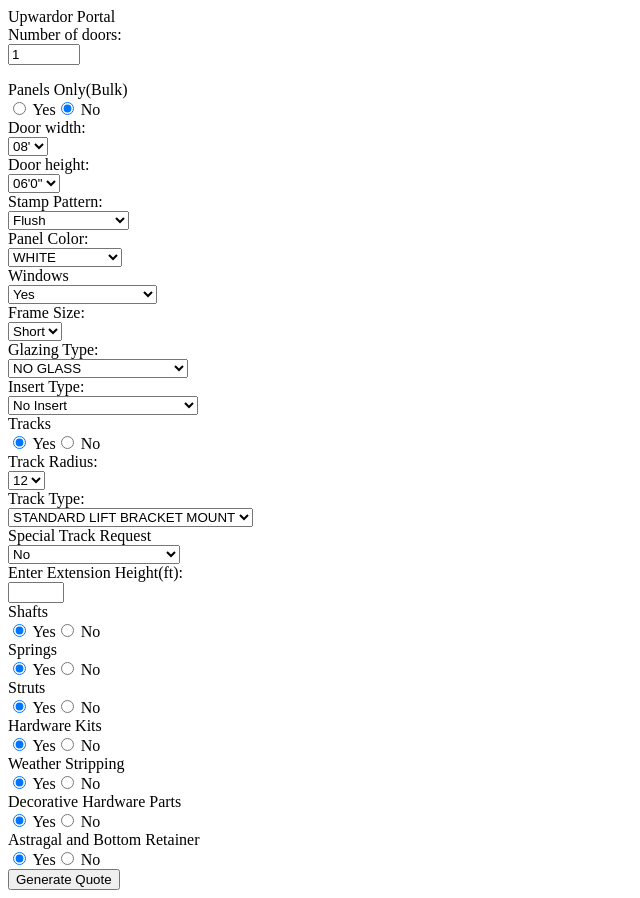
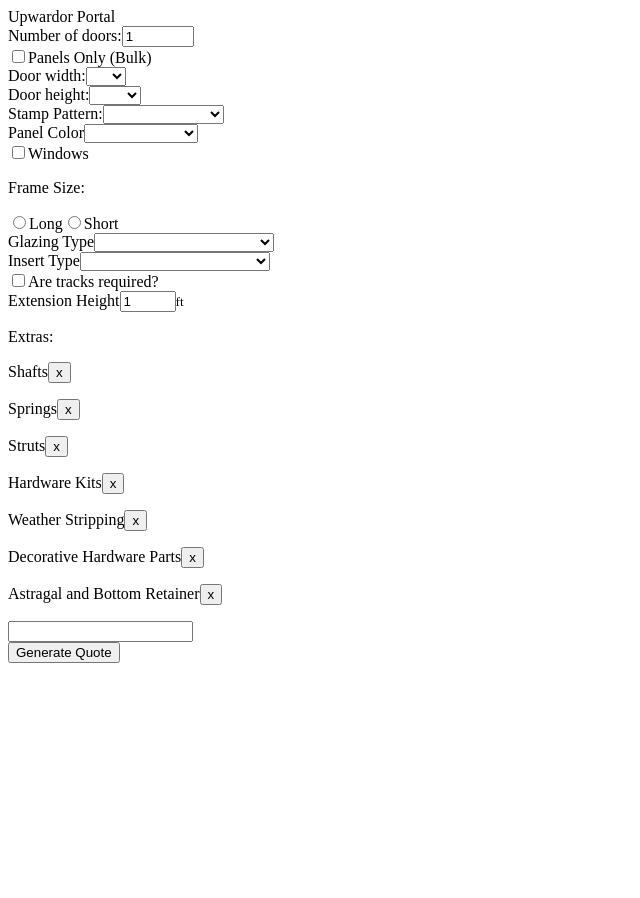
Before and after one commit to Sourav-Patteri/UpwardorPortalVue, a Vue app: page / in a window 1280 px wide. Shown: the whole page, without its empty margins (0-640 px from the left). After the commit the page ends 800 px from the top, so only its background shows below. Built offline with nearby package versions, Linux system fonts and the light colour scheme.

Commit message:
Refactor DoorForm component

```diff
--- a/src/components/DoorForm.vue
+++ b/src/components/DoorForm.vue
@@ -1,267 +1,199 @@
 <template>
-    <form id="quote-form">
-    <div className="question">
-      <label htmlFor="number-of-doors">Number of doors:</label>
-      <div className="answer">
-        <input type="number" id="number-of-doors" name="number-of-doors" min="1" max="1000" defaultValue="1" required />
-        <p id="number-of-doors-validation" className="validation-message"></p>
+  <form>
+    <div class='form-value__container'>
+      <label for='num-of-doors'>Number of doors:</label>
+      <input v-model='doors' type='number' min='1' max='1000' id='num-of-doors' required/>
+    </div>
+
+    <div class='form-value__container'>
+      <input id='bulk-panels' type='checkbox' v-model='isPanelsOnlyOrder'/>
+      <label for='bulk-panels'>Panels Only (Bulk)</label>
+    </div>
+
+    <div class='form-value__container'>
+      <label for='door-width'>Door width:</label>
+      <select v-model='selectedDoorWidth' id='door-width'>
+        <option v-for='width in displayDoorWidths' :key='`w-key-${width}`'>{{ width }}</option>
+      </select>
+    </div>
+
+    <div class='form-value__container'>
+      <label for='door-height'>Door height:</label>
+      <select v-model='selectedDoorHeight' id='door-height'>
+        <option v-for='height in displayDoorHeights' :key='`h-key-${height}`'>{{ height }}</option>
+      </select>
+    </div>
+
+    <div class='form-value__container'>
+      <label for='stamp-pattern'>Stamp Pattern:</label>
+      <select v-model='selectedStampPattern' id='stamp-pattern'>
+        <option v-for='pattern in stampPatterns' :key='pattern.key' :value='pattern.key'>{{ pattern.displayName }}</option>
+      </select>
+    </div>
+
+    <div class='form-value__container'>
+      <label for='panel-color'>Panel Color</label>
+      <select v-model='selectedPanelColor' id='panel-color'>
+        <option v-for='color in panelColors' :key='color'>{{ color }}</option>
+      </select>
+    </div>
+
+    <div class='form-value__container'> <!-- FIXME: Verify this -->
+      <input id='has-windows' type='checkbox' v-model='hasWindows'/>
+      <label for='has-windows'>Windows</label>
+
+      <span v-if='hasWindows'>
+        <input id='is-vertical-configuration' type='checkbox' v-model='isVerticalConfiguration'/>
+        <label for='is-vertical-configuration'>Vertical Configuration</label>
+      </span>
+    </div>
+
+    <div class='form-value__container'>
+      <p>Frame Size:</p>
+      <span v-for='size in frameSizes' :key='`s-${size}`'>
+        <input :id='`frame-size-${size}`' type='radio' :value='size.toLowerCase()' v-model='chosenFrameSize'>
+        <label :for='`frame-size-${size}`'>{{ size }}</label>
+      </span>
+    </div>
+
+    <div class='form-value__container'>
+      <label for='glazing-type'>Glazing Type</label>
+      <select v-model='selectedGlazingType' id='glazing-type'>
+        <option v-for='gtype in glazingTypeOptions' :key='`g-type-${gtype.key}`' :value='gtype.key'>{{ gtype.displayName }}</option>
+      </select>
+    </div>
+
+    <div class='form-value__container'>
+      <label for='insert-type'>Insert Type</label>
+      <select v-model='selectedInsertType' id='insert-type'>
+        <option v-for='itype in insertTypeOptions' :key='`i-type-${itype.key}`' :value='itype.key'>{{ itype.displayName }}</option>
+      </select>
+    </div>
+
+    <div class='form-value__container'>
+      <input id='are-tracks-req' type='checkbox' v-model='areTracksRequired'/>
+      <label for='are-tracks-req'>Are tracks required?</label>
+    </div>
+
+    <div v-if='areTracksRequired'>
+      <div class='form-value__container'>
+        <p>Track Radius</p>
+        <span v-for='radius in trackOptions.trackRadiusOptions' :key='`tr-${radius}`'>
+          <input :id='`track-radius-${radius}`' type='radio' :value='radius' v-model='chosenTrackRadius' />
+          <label :for='`track-radius-${radius}`'>{{ radius }}</label>
+        </span>
+      </div>
+
+      <div class='form-value__container'>
+        <label for='track-type'>Track Type</label>
+        <select v-model='selectedTrackType' id='track-type'>
+          <option v-for='trackType in trackOptions.trackTypeOptions' :key='`t-type-${trackType.key}`' :value='trackType.key'>{{ trackType.displayName }}</option>
+        </select>
+      </div>
+
+      <div class='form-value__container'>
+        <p>Special Track Request</p>
+
+        <input id='str-none' type='radio' :value='null' v-model='chosenSpecialTrackRequest' />
+        <label for='str-none'>Not required</label>
+        <span v-for='specialTrack in trackOptions.specialTrackRequestOptions' :key='`str-${specialTrack.key}`'>
+          <input :id='`str-${specialTrack.key}`' type='radio' :value='specialTrack.key' v-model='chosenSpecialTrackRequest' />
+          <label :for='`str-${specialTrack.key}`'>{{ specialTrack.displayName }}</label>
+        </span>
       </div>
     </div>
 
-    <div className="question" id="bulk-panels">
-      <label htmlFor="bulk-panels">Panels Only(Bulk)</label>
-      <div className="answer">
-        <label><input type="radio" name="bulk-panels" value="yes" /> Yes</label>
-        <label><input type="radio" name="bulk-panels" value="no" defaultChecked /> No</label>
-      </div>
+    <div class='form-value__container'>
+      <span class='ip-with-suffix'>
+        <label for='extension-height'>Extension Height</label>
+        <input id='extension-height' type='number' min='1' max='15' v-model='extensionHeight' />
+        <small class='suffix'>ft</small>
+      </span>
     </div>
 
-    <div className="question">
-      <label htmlFor="door-width">Door width:</label>
-      <div className="answer">
-        <select id="door-width" required>
-          <option value="08'">08'</option>
-          <option value="09'">09'</option>
-          <option value="10'">10'</option>
-          <option value="12'">12'</option>
-          <option value="14'">14'</option>
-          <option value="16'">16'</option>
-          <option value="18'">18'</option>
-        </select>
+    <div class='form-value__container'>
+      <p>Extras:</p>
+      <div>
+        <span v-for='(extra, index) in selectedExtras' :key='`selected-extra-${index}`'>
+          <p class='selected-list'>
+            <span>{{ extra }}</span>
+            <button>x</button> <!-- TODO: Remove from list -->
+          </p>
+        </span>
+        <input type='text' /> <!-- TODO: Implement Typeahead -->
       </div>
+      <ul v-if='isExtrasListOpen'>
+        <li v-for='(extra, index) in hardwareExtras' :key='`extras-${index}`' @click='updateExtrasList(extra)'>{{ extra }}</li>
+      </ul>
     </div>
 
-    <div className="question">
-      <label htmlFor="door-height">Door height:</label>
-      <div className="answer">
-        <select id="door-height" required>
-          <option value="06'0">06'0"</option>
-          <option value="06'3">06'3"</option>
-          <option value="06'6">06'6"</option>
-          <option value="06'9">06'9"</option>
-          <option value="07'0">07'0"</option>
-          <option value="07'3">07'3"</option>
-          <option value="07'6">07'6"</option>
-          <option value="07'9">07'9"</option>
-          <option value="08'0">08'0"</option>
-          <option value="08'3">08'3"</option>
-          <option value="08'6">08'6"</option>
-          <option value="08'9">08'9"</option>
-          <option value="09'0">09'0"</option>
-          <option value="09'3">09'3"</option>
-          <option value="09'6">09'6"</option>
-          <option value="09'9">09'9"</option>
-          <option value="10'0">10'0"</option>
-          <option value="10'3">10'3"</option>
-          <option value="10'6">10'6"</option>
-          <option value="10'9">10'9"</option>
-          <option value="11'0">11'0"</option>
-          <option value="11'3">11'3"</option>
-          <option value="11'6">11'6"</option>
-          <option value="11'9">11'9"</option>
-          <option value="12'0">12'0"</option>
-        </select>
-      </div>
+    <div class='form-value__container'>
+      <button>Generate Quote</button>
     </div>
-
-    <div className="question">
-<label htmlFor="stamp-pattern">Stamp Pattern:</label>
-<div className="answer">
-  <select id="stamp-pattern">
-    <option value="FLUSH">Flush</option>
-    <option value="TRAFALGAR">Trafalgar</option>
-    <option value="BC">Bronte Creek</option>
-    <option value="BCXL">Bronte Creek XL</option>
-    <option value="SH">Sheridan</option>
-    <option value="SHXL">Sheridan XL</option>
-  </select>
-</div>
-</div>
-
-<div className="question">
-<label htmlFor="panel-color">Panel Color:</label>
-<div className="answer">
-  <select id="panel-color">
-    <option value="WHITE">WHITE</option>
-    <option value="SANDTONE">SANDTONE</option>
-    <option value="BLACK">BLACK</option>
-    <option value="BRONZE">BRONZE</option>
-    <option value="NEW BROWN">NEW BROWN</option>
-    <option value="STEEL GREY">STEEL GREY</option>
-    <option value="NEW ALMOND">NEW ALMOND</option>
-    <option value="WALNUT">WALNUT</option>
-  </select>
-</div>
-</div>
-
-<div id="hidden-questions-container">
-<div className="question">
-  <label htmlFor="has-windows">Windows</label>
-  <div className="answer">
-    <select id="has-windows">
-      <option value="yes">Yes</option>
-      <option value="no">No</option>
-      <option value="vertical">Vertical Configuration</option>
-    </select>
-  </div>
-</div>
-
-<div id="window-questions-container">
-<div className="question">
-<label htmlFor="frame-size">Frame Size:</label>
-<div className="answer">
-  <select id="frame-size">
-    <option value="short">Short</option>
-    <option value="long">Long</option>
-  </select>
-</div>
-</div>
-
-<div className="question">
-<label htmlFor="glazing-type">Glazing Type:</label>
-<div className="answer">
-  <select id="glazing-type">
-    <option value="5">NO GLASS</option>
-    <option value="2">THERM - CLEAR/ CLEAR</option>
-    <option value="1">SINGLE - CLEAR/ CLEAR</option>
-    <option value="4">THERM - ACID ETCHED</option>
-  </select>
-</div>
-</div>
-
-<div className="question">
-<label htmlFor="insert-type">Insert Type:</label>
-<div className="answer">
-  <select id="insert-type">
-    <option value="00">No Insert</option>
-    <option value="02">CASCADE</option>
-    <option value="06">STOCKTON</option>
-    <option value="10">ARCHED STOCKBRIDGE</option>
-    <option value="11">ARCHED STOCKTON</option>
-    <option value="12">STRAIGHT STOCKBRIDGE</option>
-    <option value="13">WATERTON</option>
-  </select>
-</div>
-</div>
-</div>
-
-
-<div className="question">
-<label htmlFor="add-tracks">Tracks</label>
-<div className="answer">
-  <label><input type="radio" name="add-tracks" value="yes" defaultChecked/> Yes</label>
-  <label><input type="radio" name="add-tracks" value="no"/> No</label>
-</div>
-</div>
-
-<div id="track-questions-container">
-<div className="question">
-<label htmlFor="track-radius">Track Radius:</label>
-<div className="answer">
-  <select id="track-radius">
-    <option value="12">12</option>
-    <option value="15">15</option>
-  </select>
-</div>
-</div>
-
-<div className="question">
-<label htmlFor="track-type">Track Type:</label>
-<div className="answer">
-  <select id="track-type">
-    <option value="standard-lift-bracket">STANDARD LIFT BRACKET MOUNT</option>
-    <option value="standard-lift-angle">STANDARD LIFT ANGLE MOUNT</option>
-    <option value="standard-lift-long-angle">STANDARD LIFT LONG ANGLE</option>
-    <option value="vertical-lift-bracket">VERTICAL LIFT BRACKET MOUNT</option>
-    <option value="vertical-lift-angle">VERTICAL LIFT ANGLE MOUNT</option>
-  </select>
-</div>
-</div>
-
-<div className="question">
-<label htmlFor="special-track-request">Special Track Request</label>
-<div className="answer">
-  <select id="special-track-request">
-    <option value="no">No</option>
-    <option value="high-lift-kits">HIGH LIFT KITS</option>
-    <option value="low-head-room-kits">LOW HEAD ROOM KITS</option>
-  </select>
-</div>
-</div>
-
-<div className="question">
-<label htmlFor="extension-height">Enter Extension Height(ft):</label>
-<div className="answer">
-  <input type="number" id="extension-height" min="1" max="15" />
-</div>
-</div>
-</div>
-
-<div className="question">
-<label htmlFor="shafts">Shafts</label>
-<div className="answer">
-  <label><input type="radio" name="shafts" value="yes" defaultChecked/> Yes</label>
-  <label><input type="radio" name="shafts" value="no"/> No</label>
-</div>
-</div>
-
-<div className="question">
-<label htmlFor="add-springs">Springs</label>
-<div className="answer">
-  <label><input type="radio" name="add-springs" value="yes" defaultChecked/> Yes</label>
-  <label><input type="radio" name="add-springs" value="no" /> No</label>
-</div>
-</div>
-
-<div className="question">
-<label htmlFor="struts">Struts</label>
-<div className="answer">
-  <label><input type="radio" name="struts" value="yes" defaultChecked/> Yes</label>
-  <label><input type="radio" name="struts" value="no" /> No</label>
-</div>
-</div>
-
-<div className="question">
-<label htmlFor="hardware-kits">Hardware Kits</label>
-<div className="answer">
-  <label><input type="radio" name="hardware-kits" value="yes" defaultChecked/> Yes</label>
-  <label><input type="radio" name="hardware-kits" value="no" /> No</label>
-</div>
-</div>
-<div className="question">
-<label htmlFor="weather-stripping">Weather Stripping</label>
-<div className="answer">
-  <label><input type="radio" name="weather-stripping" value="yes" defaultChecked/> Yes</label>
-  <label><input type="radio" name="weather-stripping" value="no" /> No</label>
-</div>
-</div>
-
-<div className="question">
-<label htmlFor="decorative-hardware">Decorative Hardware Parts</label>
-<div className="answer">
-  <label><input type="radio" name="decorative-hardware" value="yes" defaultChecked/> Yes</label>
-  <label><input type="radio" name="decorative-hardware" value="no" /> No</label>
-</div>
-</div>
-
-<div className="question">
-<label htmlFor="astragal-bottom-retainer">Astragal and Bottom Retainer</label>
-<div className="answer">
-  <label><input type="radio" name="astragal-bottom-retainer" value="yes" defaultChecked/> Yes</label>
-  <label><input type="radio" name="astragal-bottom-retainer" value="no"/> No</label>
-</div>
-</div>
-
-</div>
-    <button type="submit" onClick={onSubmit}>Generate Quote</button>
   </form>
 </template>
 
-<script>
-export default {
-};
+<script setup lang='ts'>
+import { computed, ref } from 'vue';
+
+import {
+  doorMeasurementsOptions,
+  stampPatterns,
+  panelColors,
+  frameSizes,
+  glazingTypeOptions,
+  insertTypeOptions,
+  trackOptions,
+  hardwareExtras
+} from '@/models/orders';
+
+
+const doors = ref<number>(1);
+const isPanelsOnlyOrder = ref<boolean>(false);
+const selectedDoorWidth = ref<string | null>(null);
+const selectedDoorHeight = ref<string | null>(null);
+const selectedStampPattern = ref<string | null>(null);
+const selectedPanelColor = ref<string | null>(null);
+const hasWindows = ref<boolean>(false);
+const isVerticalConfiguration = ref<boolean>(false);
+const chosenFrameSize = ref<string | null>(null);
+const selectedGlazingType = ref<string | null>(null);
+const selectedInsertType = ref<string | null>(null);
+const areTracksRequired = ref<boolean>(false);
+const selectedTrackRadius = ref<number | null>(null);
+const chosenTrackRadius = ref<number | null>(null);
+const selectedTrackType = ref<string | null>(null);
+const chosenSpecialTrackRequest = ref<string | null>(null);
+const extensionHeight = ref<number>(1);
+const selectedExtras = ref<Array<string>>(hardwareExtras);
+const isExtrasListOpen = ref<boolean>(false);
+
+const displayDoorWidths = computed((): Array<string> => {
+  return doorMeasurementsOptions.widthOptions.map((val) => `${val.foot}'`);
+});
+
+const displayDoorHeights = computed((): Array<string> => {
+  const heights = [];
+
+  doorMeasurementsOptions.heightOptions.forEach((heightOptions) => {
+    const foot = `${heightOptions.foot}'`;
+
+    const options = heightOptions.inches?.map((inch) => `${foot}${inch}"`);
+
+    if (options) {
+      heights.push(...options);
+    } else {
+      heights.push(foot);
+    }
+  });
+
+  return heights;
+});
+
+function updateExtrasList(extra: string): void {
+  selectedExtras.value.push(extra);
+}
 </script>
 
-<style scoped>
-
+<style scoped lang='scss'>
 </style>
```
